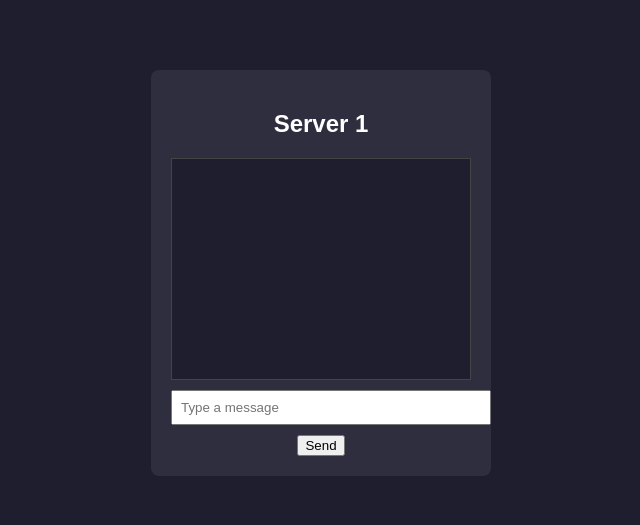
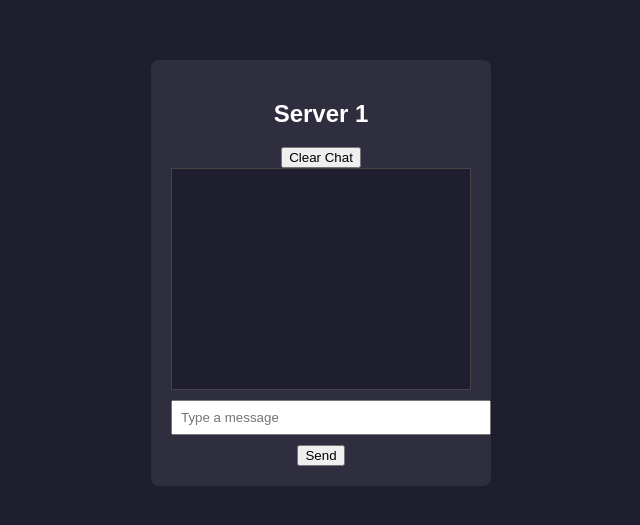
Before and after one commit to Gwishyman/Vylinx, a plain HTML site: page server1.html in a window 1280 px wide. Shown: the part 127-652 px from the top of the page, without its empty margins (319-959 px from the left). Drawn offline with Linux system fonts and the light colour scheme; sample sign-in values are in the browser's storage.

Commit message:
Update server1.html

```diff
--- a/server1.html
+++ b/server1.html
@@ -1,12 +1,15 @@
 <!DOCTYPE html>
 <html>
 <head>
-  <title>Server 1 - Vylinx</title>
+  <title>Official Developer Server - Vylinx</title>
   <link rel="stylesheet" href="style.css">
 </head>
 <body onload="checkLogin(); loadMessages('server1')">
   <div class="chat-container">
-    <h2>Server 1</h2>
+    <div class="chat-header">
+      <h2>Server 1</h2>
+      <button onclick="clearMessages('server1')" class="clear-btn">Clear Chat</button>
+    </div>
     <div id="chat-box" class="chat-box"></div>
     <input type="text" id="message" placeholder="Type a message">
     <button onclick="sendMessage('server1')">Send</button>
```
